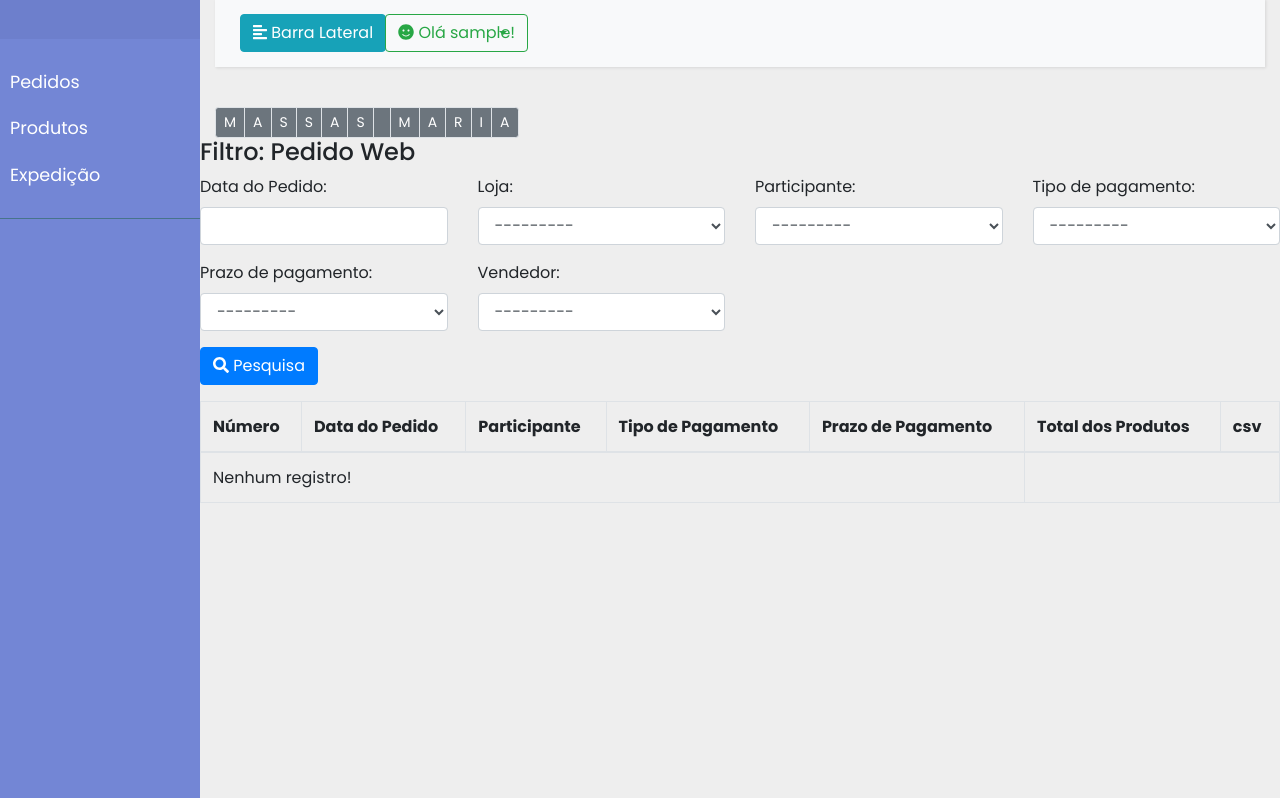
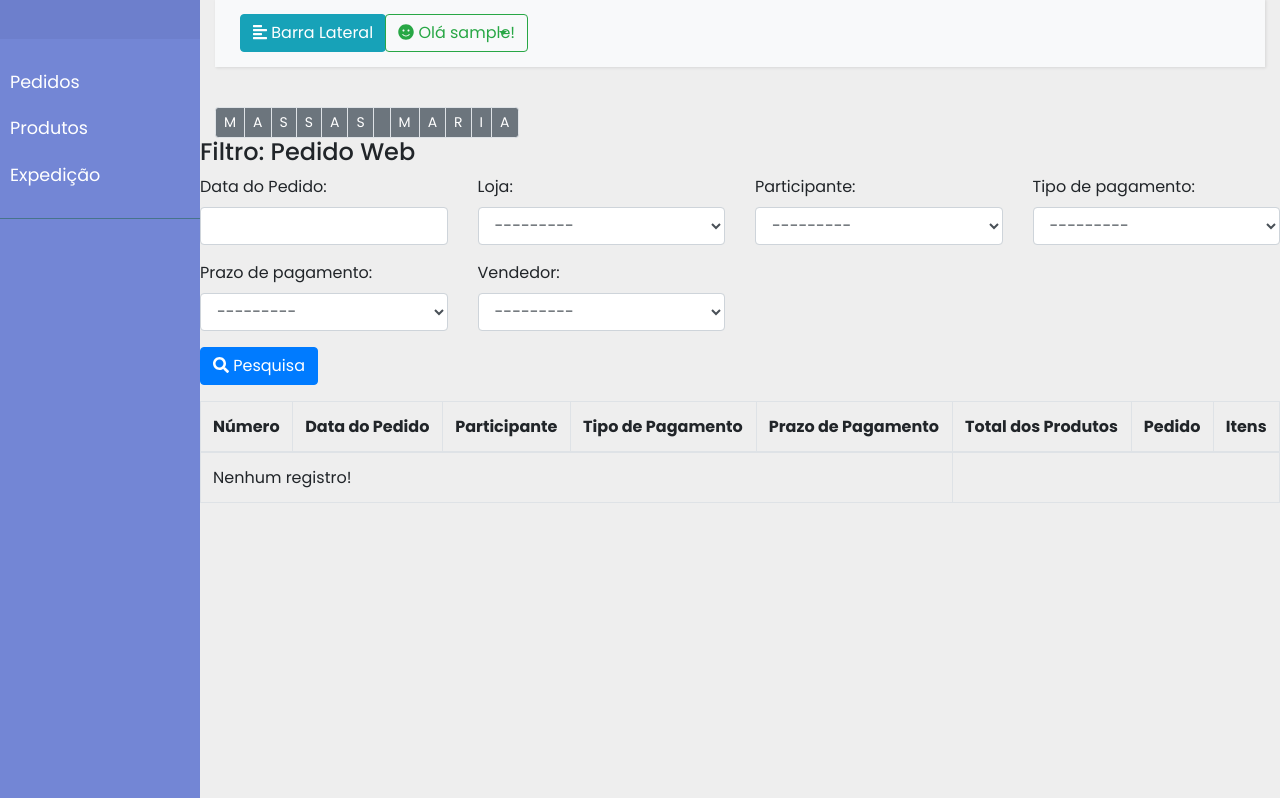
Before and after one commit to Eduardo-Lucas/massas-maria, a Django app: page /search_pedidoweb/ in a window 1280 px wide. Shown: the part 41-839 px from the top of the page. Run offline with Django 3.2, Linux system fonts and the light colour scheme; the visitor is signed in with stand-in values (Sample User, id 1); data comes from the database, SQL or seed files in the repository; data that the repository does not hold is empty; some libraries are stand-ins or nearby versions.

Commit message:
Ajuste no filtro de pedidos para colocar a função de exportar pedidos em Excel

```diff
--- a/materiais/templates/materiais/pedido/pedidoweb_list.html
+++ b/materiais/templates/materiais/pedido/pedidoweb_list.html
@@ -87,6 +87,7 @@
                                 class="btn btn-outline-primary btn-sm" role="button" data-toggle="tooltip" data-placement="top" title="Apaga o Pedido">
                                 <i class="fas fa-trash-alt"></i> Apaga
                             </a>
+
                             <!-- Gera Excel do Corpo do Pedido -->
                             <a href="{% url 'materiais:exporta_pedido_excel' pedidoweb.id %}"
                                 class="btn btn-outline-primary btn-sm" role="button" data-toggle="tooltip"
--- a/materiais/templates/materiais/search_pedidoweb/pedidoweb_filter_list.html
+++ b/materiais/templates/materiais/search_pedidoweb/pedidoweb_filter_list.html
@@ -52,7 +52,8 @@
         <th>Tipo de Pagamento</th>
         <th>Prazo de Pagamento</th>
         <th>Total dos Produtos</th>
-        <th>csv</th>
+        <th>Pedido</th>
+        <th>Itens</th>
       </tr>
     </thead>
     <tbody>
@@ -65,12 +66,20 @@
           <td><a href="{% url 'materiais:pedidoweb_detail' pedido.id %}">{{ pedido.prazo_de_pagamento }}</a></td>
           <td><a href="{% url 'materiais:pedidoweb_detail' pedido.id %}">{{ pedido.total_produtos }}</a></td>
           <td>
-          <!-- Gera csv -->
-            <a href="{% url 'materiais:exporta_pedido_csv' pedido.id %}"
-                class="btn btn-outline-primary btn-sm" role="button" data-toggle="tooltip"
-               data-placement="top" title="Gera arquivo csv">
-                 csv
-            </a>
+                <!-- Gera Excel do Corpo do Pedido -->
+                <a href="{% url 'materiais:exporta_pedido_excel' pedido.id %}"
+                    class="btn btn-outline-primary btn-sm" role="button" data-toggle="tooltip"
+                   data-placement="top" title="Gera arquivo Excel do Corpo do Pedido">
+                     Pedido
+                </a>
+          </td>
+            <td>
+                <!-- Gera Excel dos Itens do Pedido -->
+                <a href="{% url 'materiais:exporta_pedidoitem_excel' pedido.id %}"
+                    class="btn btn-outline-primary btn-sm" role="button" data-toggle="tooltip"
+                   data-placement="top" title="Gera arquivo Excel dos Itens do Pedido">
+                     itens
+                </a>
           </td>
         </tr>
       {% empty %}
```
